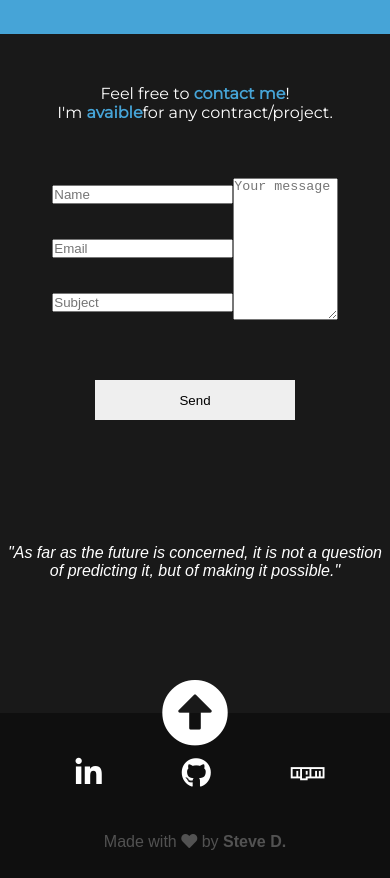
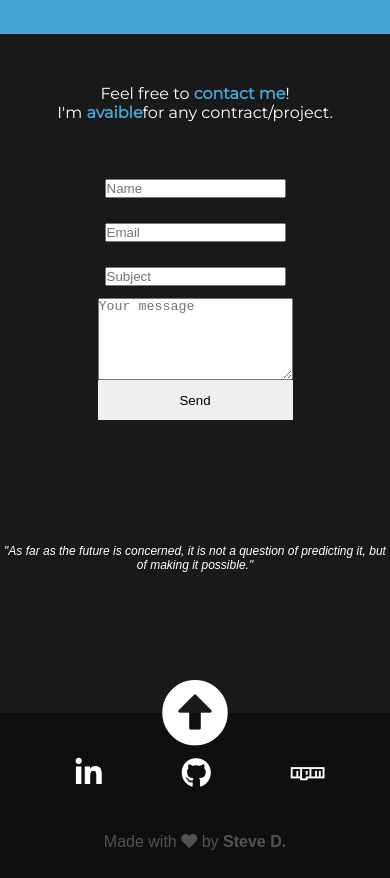
Before and after one commit to Stev07/Resume, a React (Vite) app: page / in a window 390 px wide. Shown: the part 2920-3798 px from the top of the page. Built offline with nearby package versions, Linux system fonts and the light colour scheme.

Commit message:
responsive contact+form

```diff
--- a/src/scss/contact.scss
+++ b/src/scss/contact.scss
@@ -24,6 +24,10 @@
       color: white;
       font-style: italic;
       font-family:sans-serif !important;
+
+      @media screen and (max-width: 400px) {
+        font-size: 12px;
+      }
     }
 
     .footer-info {
--- a/src/scss/form.scss
+++ b/src/scss/form.scss
@@ -1,54 +1,85 @@
-.form{
+.form {
   width: 100%;
   height: 50%;
-    form{
+  form {
     height: 60%;
-        display:grid;
+    display: grid;
     grid-template-columns: 0.5fr 1fr 1fr 0.5fr;
     grid-template-rows: 1fr 1fr 1fr 0.5fr;
     padding-top: 45px;
 
-        .form-name, .form-email, .form-subject, .form-message, .form-submit, textarea {
+    @media screen and (max-width: 400px) {
+      display: grid;
+      grid-template-columns: 0.5fr 1fr 0.5fr;
+      grid-template-rows: 1fr 1fr 1fr 1fr 0.5fr;
+    }
+
+    .form-name,
+    .form-email,
+    .form-subject,
+    .form-message,
+    .form-submit,
+    textarea {
       display: flex;
       justify-content: center;
       align-items: center;
     }
 
-        .form-name{
-            grid-column:2;
-            grid-row:1;
+    .form-name {
+      grid-column: 2;
+      grid-row: 1;
     }
-        .form-email{
-            grid-column:2;
-            grid-row:2;
+    .form-email {
+      grid-column: 2;
+      grid-row: 2;
     }
-        .form-subject{
-            grid-column:2;
-            grid-row:3;
+    .form-subject {
+      grid-column: 2;
+      grid-row: 3;
     }
-        .form-message{
-            grid-column:3;
-            grid-row:1/4;
+    .form-message {
+      grid-column: 3;
+      grid-row: 1/4;
       align-self: center;
 
-            textarea{
-                width:100%;
-                height:140px;
-            }
-        }
-        .form-submit{
-            grid-column:2/4;
+      @media screen and (max-width: 400px) {
+        grid-column: 2;
         grid-row:4;
-
-            input{
-                margin-top: 50px;
-                width:200px;
-                height: 40px;
-                border:0px;
-
-                &:hover{background: #46a4d7;}
       }
 
+      textarea {
+        width: 100%;
+        height: 140px;
+
+        @media screen and (max-width: 400px) {
+            height: 80px;
           }
       }
     }
+    .form-submit {
+      grid-column: 2/4;
+      grid-row: 4;
+
+      @media screen and (max-width: 400px) {
+        grid-column: 2;
+        grid-row:5;
+      }
+
+      input {
+        margin-top: 40px;
+        width: 200px;
+        height: 40px;
+        border: 0px;
+
+        @media screen and (max-width: 400px) {
+            width: 100%;
+            margin-top: 0;
+          }
+
+        &:hover {
+          background: #46a4d7;
+        }
+      }
+    }
+  }
+}
```
Also changed, not shown: src/Components/Form.js (line endings or trailing spaces), 6 other files (tests, documents, lock files or other folders). Lines whose indentation alone changed are shown as unchanged.
